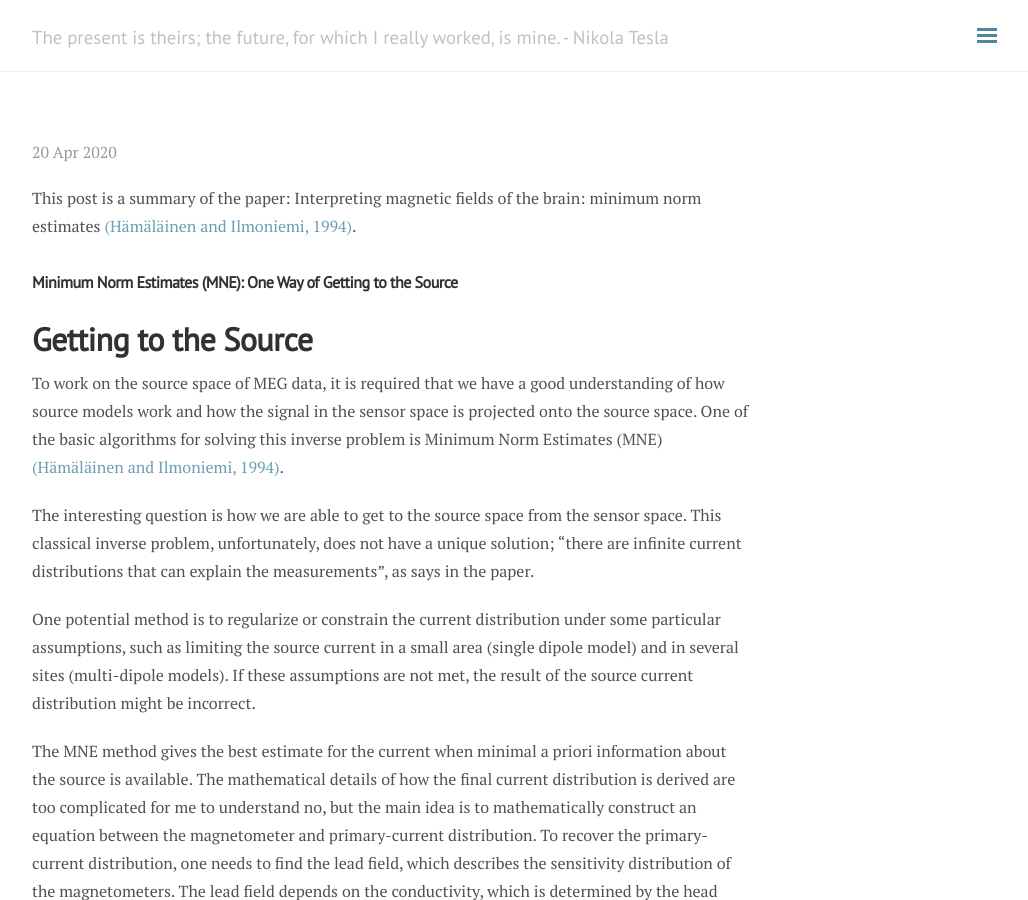
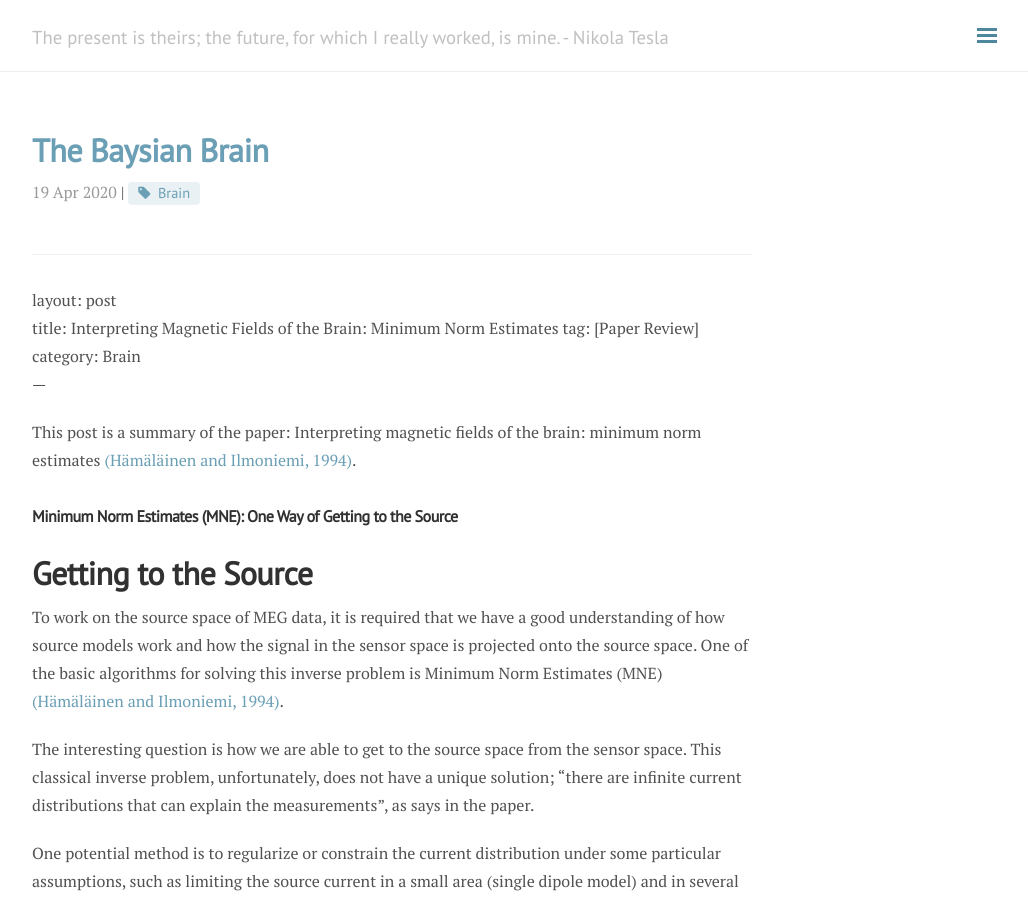
Before and after one commit to andylikescodes/andylikescodes.github.io, a Jekyll site: the page built from _posts/2020-04-19-Minimum-Norm-Estimates.md, in a window 1280 px wide and 900 px high. Shown: the whole window, without its empty margins (248-1276 px from the left). Built offline with Jekyll 4.4.1, drawn with Linux system fonts in a browser that asks for light colours; nearby versions of some CDN libraries; our own code applies the rules of GitHub Pages for plain Markdown files; comment, search, counter and statistics services are not loaded.

Commit message:
_posts/2020-04-19-Minimum-Norm-Estimates.md updated from https://stackedit.io/

```diff
--- a/_posts/2020-04-19-Minimum-Norm-Estimates.md
+++ b/_posts/2020-04-19-Minimum-Norm-Estimates.md
@@ -1,3 +1,9 @@
+---
+layout: post
+title: The Baysian Brain
+tag: [Brain]
+category: Brain
+---
 ---
 layout: post
 title: Interpreting Magnetic Fields of the Brain: Minimum Norm Estimates
```
Also changed, not shown: other parts of _posts/2020-04-19-Minimum-Norm-Estimates.md (+3 -3 lines).
